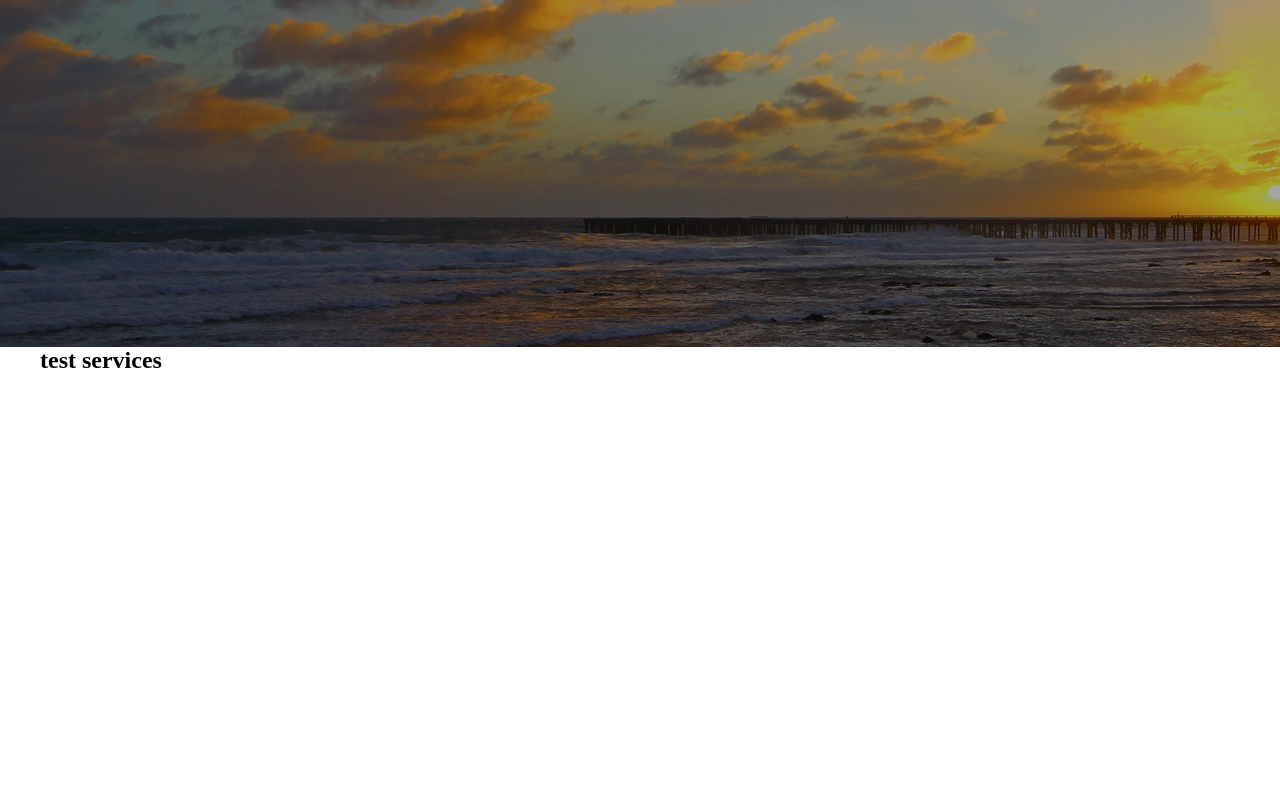
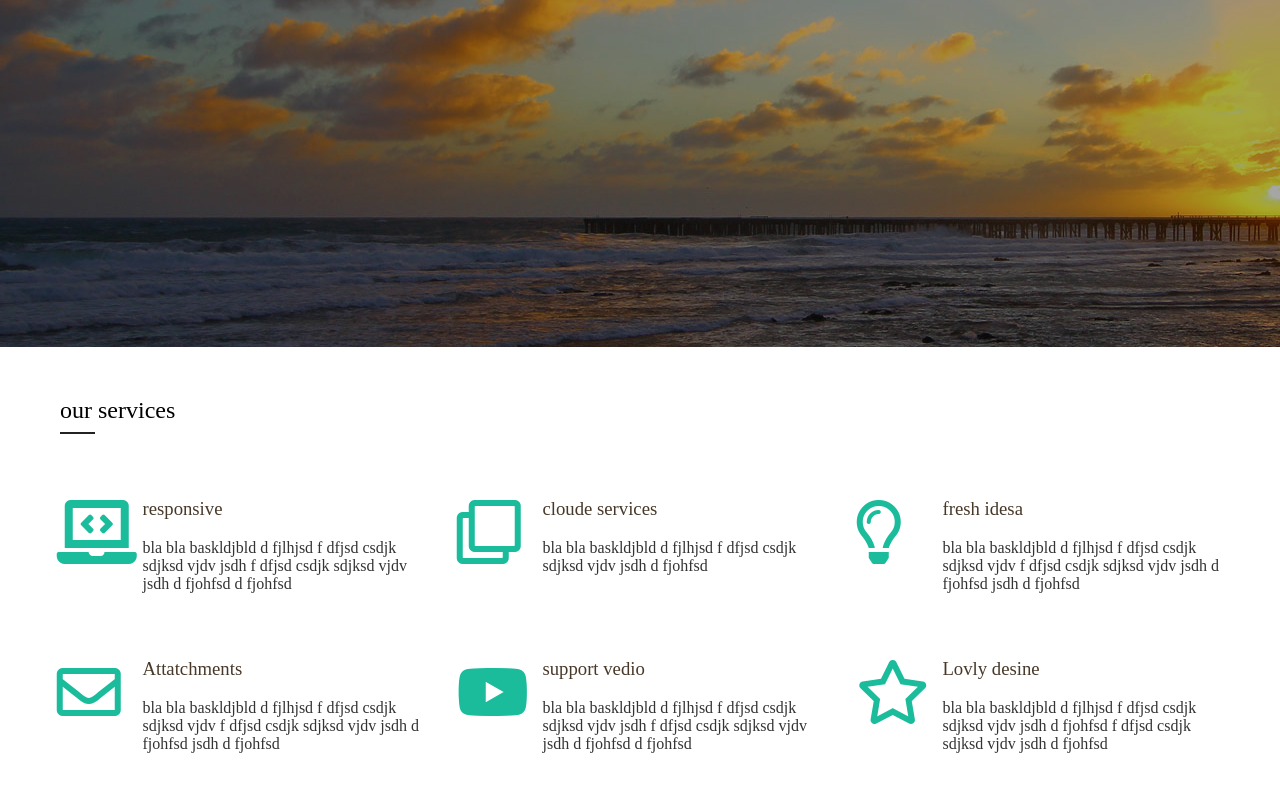
Before and after one commit to abramReda/web3, a plain HTML site: page index.html in a window 1280 px wide. Shown: the part 453-1244 px from the top of the page. Drawn offline with Linux system fonts and the light colour scheme.

Commit message:
adding our servces

```diff
--- a/css/style.css
+++ b/css/style.css
@@ -17,10 +17,6 @@ body{
 	width:1200px;
 	margin:auto;
 
-}
-
-.clearFix {
-	clear:both;
 }
 
 
@@ -148,11 +144,75 @@ ul{
 .services{
 	height:2000px;
 
+
 }
 
 .services h2{
-	padding:0;
-	margin:0;
+	padding:50px 0 0;
+	margin:0 0 50px 20px;
+	font-weight:normal;
+}
+
+.services .item{
+	float:left;
+	width:33.33333%;
+	margin: 0 0 20px 0;
+	padding:5px;
+}
+
+.services .item i{
+	color:#1abc9c;
+	float:left;
+	width:19%;
+	margin:20px 3%;
+}
+
+.services .item .info{
+	float:left;
+	width:75%;
+}
+
+.services .item .info h3{
+	font-weight:normal;
+	color:#483828;
+}
+
+.services .item .info p{
+	color:#333;
 }
 
 /*end of services*/
+
+
+
+
+
+
+
+
+
+/****************************************************************        start My framework        *************************************************************************/
+
+
+
+
+.clearFix{
+	clear:both;
+}
+
+
+.spachial-heading{
+	position:relative;
+}
+
+.spachial-heading:after{
+	content: "";
+    position: absolute;
+    top: 85px;
+    left: 0;
+    border-bottom: 2px solid #222;
+    width: 35px;
+    display: block;
+}
+
+/****************************************************************        end My framework        *************************************************************************/
--- a/index.html
+++ b/index.html
@@ -13,6 +13,9 @@
 	<!--my css fille-->
 	<link rel = "stylesheet" href="css/Normalize.css"/>
 	<link rel = "stylesheet" href="css/style.css"/>
+
+	<!-- Font Awesome Iconc Libraty -->
+	<link rel = "stylesheet" href="lib/fontAssom/css/all.min.css"/>
 </head>
 
 <body>
@@ -66,13 +69,67 @@
 
 	<div class="services" id ="services">
 		<div class="container">
-			<h2>test services</h2>
+
+			<h2 class = "spachial-heading">our services</h2>
+
+			<div class = "item">
+				<i class="fas fa-laptop-code fa-4x"></i>
+				<div class = "info">
+					<h3>responsive</h3>
+					<p>bla bla baskldjbld d fjlhjsd f dfjsd csdjk sdjksd vjdv jsdh f dfjsd csdjk sdjksd vjdv jsdh  d fjohfsd  d fjohfsd </p>
+				</div><!--end of info-->
+			</div> <!--end of item-->
+
+			<div class = "item">
+				<i class="far fa-clone fa-4x"></i>
+				<div class = "info">
+					<h3>cloude services</h3>
+					<p>bla bla baskldjbld d fjlhjsd f dfjsd csdjk sdjksd vjdv jsdh  d fjohfsd </p>
+				</div><!--end of info-->
+			</div> <!--end of item-->
+
+			<div class = "item">
+				<i class="far fa-lightbulb fa-4x"></i>
+				<div class = "info">
+					<h3>fresh idesa</h3>
+					<p>bla bla baskldjbld d fjlhjsd f dfjsd csdjk sdjksd vjdv f dfjsd csdjk sdjksd vjdv jsdh  d fjohfsd jsdh  d fjohfsd </p>
+				</div><!--end of info-->
+			</div> <!--end of item-->
+
+			<div class = "item">
+				<i class="far fa-envelope fa-4x"></i>
+				<div class = "info">
+					<h3>Attatchments</h3>
+					<p>bla bla baskldjbld d fjlhjsd f dfjsd csdjk sdjksd vjdv f dfjsd csdjk sdjksd vjdv jsdh  d fjohfsd jsdh  d fjohfsd </p>
+				</div><!--end of info-->
+			</div> <!--end of item-->
+
+			<div class = "item">
+				<i class="fab fa-youtube fa-4x"></i>
+				<div class = "info">
+					<h3>support vedio</h3>
+					<p>bla bla baskldjbld d fjlhjsd f dfjsd csdjk sdjksd vjdv jsdh f dfjsd csdjk sdjksd vjdv jsdh  d fjohfsd   d fjohfsd </p>
+				</div><!--end of info-->
+			</div> <!--end of item-->
+
+			<div class = "item">
+				<i class="far fa-star fa-4x"></i>
+				<div class = "info">
+					<h3>Lovly desine</h3>
+					<p>bla bla baskldjbld d fjlhjsd f dfjsd csdjk sdjksd vjdv jsdh  d fjohfsd f dfjsd csdjk sdjksd vjdv jsdh  d fjohfsd </p>
+				</div><!--end of info-->
+			</div> <!--end of item-->
+
+			<div class ="clearFix"></div>
+
+
 		</div>
 
 
 	</div>
 
-	<!--start of services-->
+	<!--end of services-->
+
 	<script src="js/jquery-3.4.1.min.js"></script>
 	<script src ="js/jquery.bxslider.js"></script> <!--script for bx slider -->
 	<script src ="js/main.js"></script> <!-- main script-->
```
